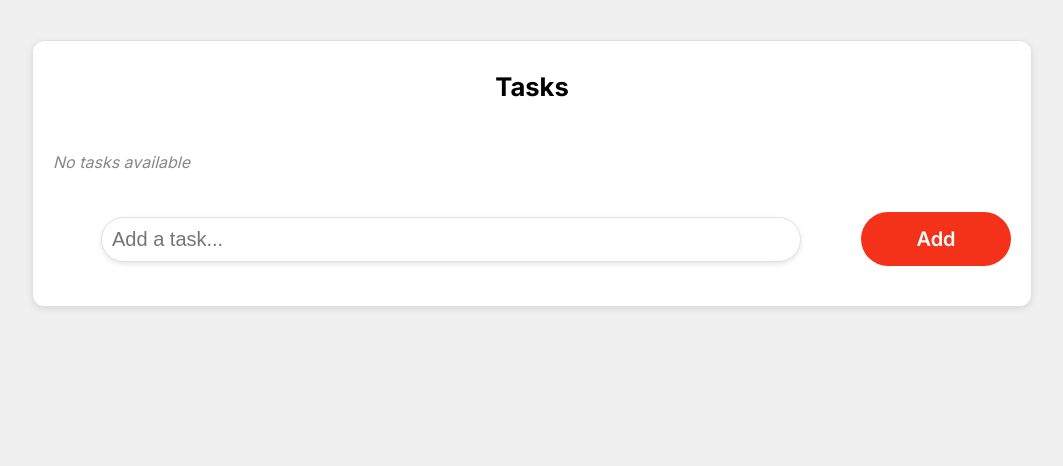
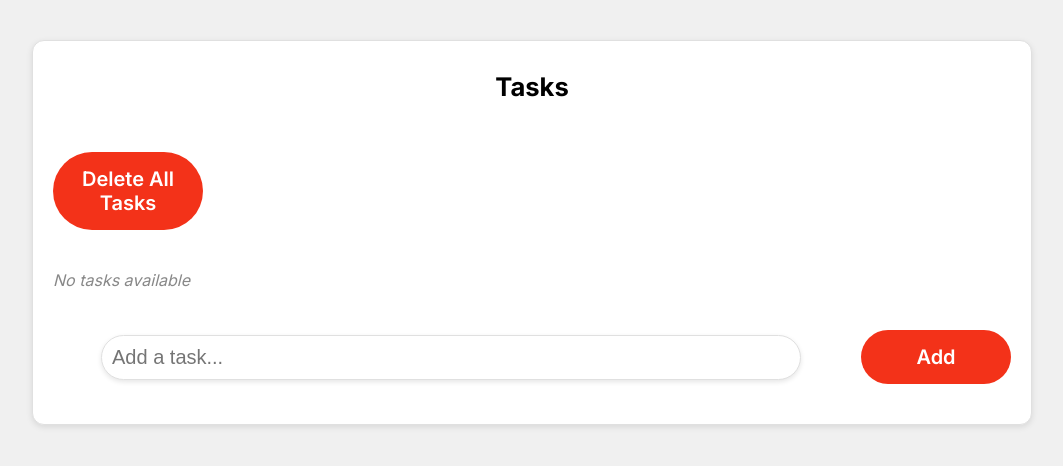
Before and after one commit to Caio-nic/todolist-next, a Next.js app: page / in a window 1280 px wide. Shown: the top 466 px of the page, without its empty margins (108-1171 px from the left). Built offline with nearby package versions, Linux system fonts and the light colour scheme.

Commit message:
deletar todas as tarefas

```diff
--- a/src/app/components/TaskCard.tsx
+++ b/src/app/components/TaskCard.tsx
@@ -18,6 +18,7 @@ interface TaskCardProps {
   onCompleteTask?: (taskId: number) => void;
   onEditTask?: (taskId: number, newTitle: string) => void;
   onDeleteTask?: (taskId: number) => void;
+  onDeleteAllTasks?: () => void; // Nova prop para deletar todas as tarefas
   errorMessage?: string | null;
 }
 
@@ -30,6 +31,7 @@ const TaskCard: React.FC<TaskCardProps> = ({
   onCompleteTask,
   onEditTask,
   onDeleteTask,
+  onDeleteAllTasks, // Nova prop
   errorMessage,
 }) => {
   const [taskInput, setTaskInput] = useState<string>('');
@@ -58,7 +60,7 @@ const TaskCard: React.FC<TaskCardProps> = ({
   const handleDeleteTask = (taskId: number) => {
     if (confirm('Tem certeza que deseja deletar esta tarefa?')) {
       if (onDeleteTask) {
-        onDeleteTask(taskId);
+        onDeleteTask(taskId); // Chama a função de exclusão passada como prop
       }
     }
   };
@@ -66,6 +68,18 @@ const TaskCard: React.FC<TaskCardProps> = ({
   return (
     <div className={styles.taskCard}>
       <h2 className={styles.title}>{title}</h2>
+
+      {/* Botão para deletar todas as tarefas */}
+      <Button
+        onClick={() => {
+          if (confirm('Tem certeza que deseja deletar todas as tarefas?')) {
+            onDeleteAllTasks && onDeleteAllTasks();
+          }
+        }}
+        titleButton="Delete All Tasks"
+        className={styles.deleteAllButton} // Adicione uma classe para estilizar se necessário
+      />
+
       <div className={styles.tasks}>
         {tasks.length === 0 ? (
           <p className={styles.noTasks}>No tasks available</p>
--- a/src/app/components/TaskManager.tsx
+++ b/src/app/components/TaskManager.tsx
@@ -47,6 +47,10 @@ const TaskManager: React.FC = () => {
     setTasks(prevTasks => prevTasks.filter(task => task.id !== taskId));
   };
 
+  const deleteAllTasks = () => {
+    setTasks([]); // Limpa a lista de tarefas
+  };
+
   const editTask = (taskId: number, newTitle: string) => {
     setTasks(prevTasks =>
       prevTasks.map(task =>
@@ -64,7 +68,8 @@ const TaskManager: React.FC = () => {
       onStartTask={startTask}
       onCompleteTask={completeTask}
       onEditTask={editTask}
-      onDeleteTask={deleteTask} // Passando a função deleteTask para o TaskCard
+      onDeleteTask={deleteTask}
+      onDeleteAllTasks={deleteAllTasks} // Passando a função deleteAllTasks para o TaskCard
       errorMessage={errorMessage}
     />
   );
--- a/src/app/styles/TaskCard.module.css
+++ b/src/app/styles/TaskCard.module.css
@@ -177,3 +177,8 @@
   outline: none;
   box-shadow: 0px 0px 5px rgba(0, 0, 0, 0.2);
 }
+.deleteAllButton {
+  margin-bottom: 16px;
+  background-color: #ff4d4d;
+  color: white;
+}
```
